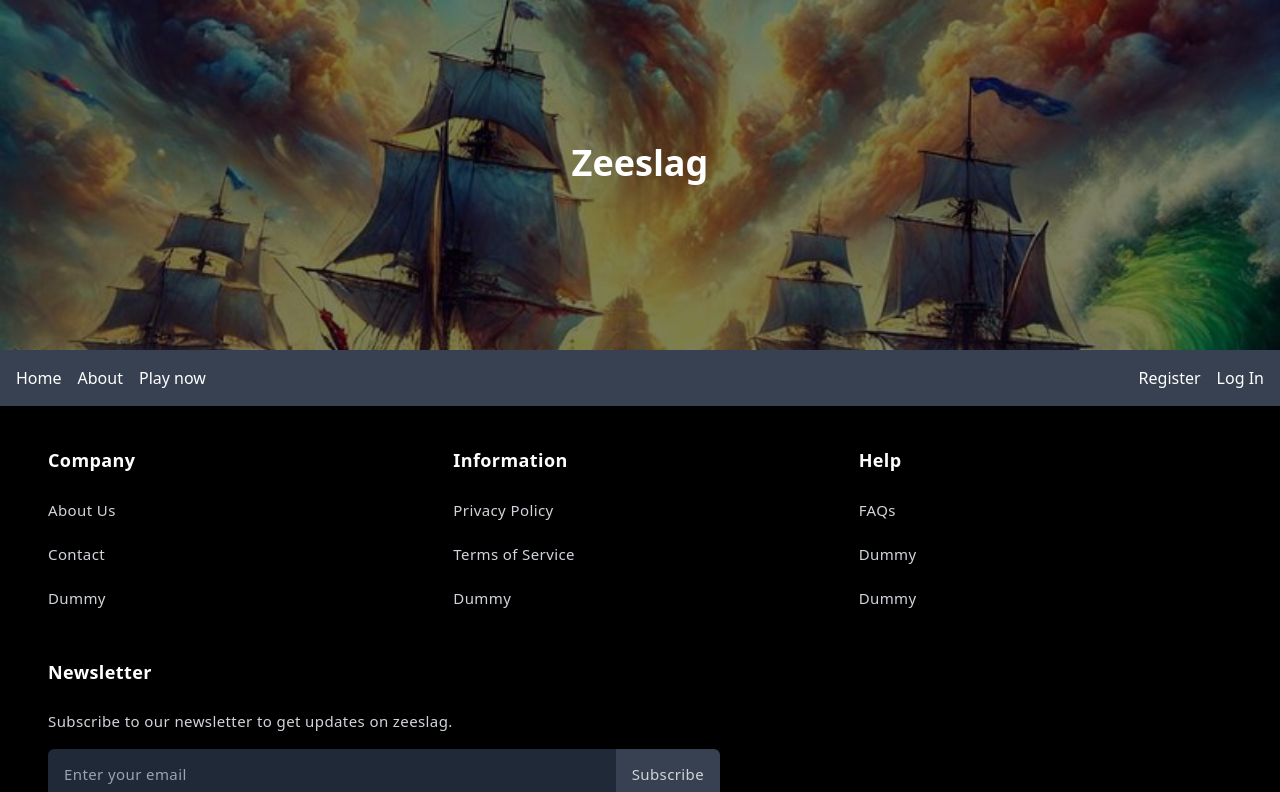
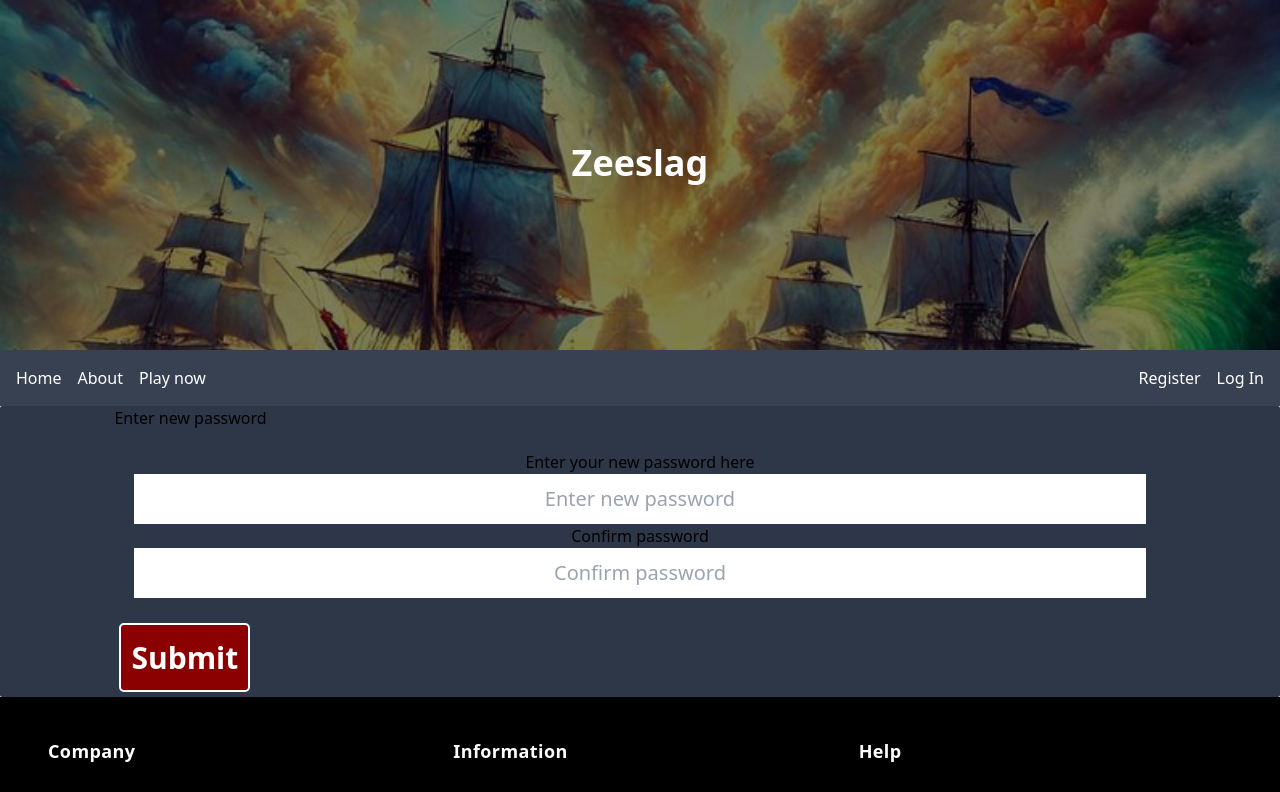
Before and after one commit to Ismail020/pewa-frontend, a Vue app in the folder zeeslag/: page /reset-password in a window 1280 px wide. Shown: the top 792 px of the page. Built offline with nearby package versions, Linux system fonts and the light colour scheme; no server answers.

Commit message:
password rewritten

```diff
--- a/zeeslag/src/components/LoginComponents/Forgot.vue
+++ b/zeeslag/src/components/LoginComponents/ForgotPassword.vue
@@ -1,6 +1,6 @@
 <script>
 export default {
-  name: "Forgot",
+  name: "ForgotPassword",
   data() {
     return {
       email: "",
@@ -8,8 +8,8 @@ export default {
     }
   },
   methods: {
-    async handlePasswordReset() {
-      const url = import.meta.env.VITE_API_URL + "/api/v1/auth/password-reset"
+    async requestPasswordResetLink() {
+      const url = import.meta.env.VITE_API_URL + "/api/v1/auth/forgot-password"
       try {
         const response = await fetch(url, {
           method: "POST",
@@ -29,6 +29,7 @@ export default {
         }
 
         this.message = json.message
+
       } catch(error) {
         console.log("error :", error)
       }
@@ -38,32 +39,34 @@ export default {
 </script>
 
 <template>
-  <div class="form"></div>
-  <form @submit.prevent="handlePasswordReset">
-    <h3> Forgot Password </h3>
+  <div class="form">
+  <form @submit.prevent="requestPasswordResetLink">
+    <div> <h3> Request password reset link </h3> </div>
     <div class="input">
       <label> Email </label>
       <input type="email" id="email" placeholder="Email" v-model="email"/>
     </div>
-    <button> Submit </button>
+    <button> Send request </button>
     <div v-if="message"> {{ message }}</div>
   </form>
-
+  </div>
 </template>
 
 <style scoped>
 .input {
-  background-color: #383B45;
+  background-color: #2d3748;
   padding: 20px;
   text-align: center;
+
 }
 .form {
+  background-color: #2d3748;
   display: flex;
-  background-color: #383B45;
   flex-direction: column;
   border-radius: 2px;
   justify-content: center;
   width: 100vw;
+  align-items: center;
 }
 button {
   background-color: darkred;
--- a/zeeslag/src/components/LoginComponents/LoginComponent.vue
+++ b/zeeslag/src/components/LoginComponents/LoginComponent.vue
@@ -67,7 +67,7 @@ export default {
           <span class="register">
           <router-link to="/register"> Register! </router-link></span></p>
         <p class="register">
-          <router-link to="/forgot"> Forgot Password</router-link>
+          <router-link to="/forgot"> Forgot Password? </router-link>
         </p>
 
       </div>
@@ -77,7 +77,7 @@ export default {
 
 <style scoped>
 .input {
-  background-color: #383B45;
+  background-color: #2d3748;
   padding: 20px;
   text-align: center;
 }
@@ -85,7 +85,7 @@ export default {
 .background-container {
   display: flex;
   justify-content: center;
-  background-color: #383B45;
+  background-color: #2d3748;
   width: 100vw;
 }
 
@@ -102,7 +102,7 @@ button {
   text-align: center;
   font-size: 30px;
   font-weight: bold;
-  border: 2px solid white;
+  border: 1px solid white;
   margin: 5px;
   border-radius: 5px;
   padding: 10px;
@@ -115,7 +115,7 @@ button:hover {
 
 #account {
   color: white;
-  background-color: #383B45;
+  background-color: #2d3748;
   font-size: 20px;
 }
 
--- /dev/null
+++ b/zeeslag/src/components/LoginComponents/ResetPassword.vue
@@ -0,0 +1,110 @@
+<script>
+export default {
+  name: "ResetPassword",
+  data() {
+    return {
+      password: "",
+      confirmPassword: "",
+      message: "",
+    }
+  },
+  methods: {
+    async submitNewPassword() {
+      if (this.password !== this.confirmPassword) {
+        this.message = "Passwords are not the same"
+        return
+      }
+      const url = import.meta.env.VITE_API_URL + "/api/v1/auth/reset-password"
+      const token = this.$route.query.token
+      try {
+        const response = await fetch(url, {
+          method: "POST",
+          headers: {
+            "Content-type": "application/json",
+          },
+          body: JSON.stringify({
+            password: this.password,
+            confirmPassword: this.confirmPassword,
+            token: token,
+          })
+        })
+        console.log(`The new password is: ${this.password}, confirmed password is: ${this.confirmPassword}, and the token is: ${token}.`)
+
+        const json = await response.json();
+
+        if (!response.ok) {
+          console.log(json)
+          this.message = json.message;
+          throw new Error(`Password reset failed, response status: ${response.status}`)
+        }
+        this.message = json.message
+        console.log("Server responded: ", this.message)
+        //this.$router.push("/login")
+      } catch (error) {
+        console.log("error :", error)
+      }
+    }
+  }
+}
+</script>
+
+<template>
+  <div class="form">
+    <form @submit.prevent="submitNewPassword">
+      <div><h3> Enter new password </h3></div>
+      <div class="input">
+        <label> Enter your new password here </label>
+        <input type="password" id="password" placeholder="Enter new password" v-model="password"/>
+        <label> Confirm password </label>
+        <input type="password" id="password" placeholder="Confirm password" v-model="confirmPassword"/>
+
+      </div>
+      <button> Submit</button>
+      <div v-if="message"> {{ message }}</div>
+    </form>
+  </div>
+</template>
+
+<style scoped>
+.input {
+  background-color: #2d3748;
+  padding: 20px;
+  text-align: center;
+
+}
+
+.form {
+  background-color: #2d3748;
+  display: flex;
+  flex-direction: column;
+  border-radius: 2px;
+  justify-content: center;
+  width: 100vw;
+  align-items: center;
+}
+
+button {
+  background-color: darkred;
+  color: white;
+  text-align: center;
+  font-size: 30px;
+  font-weight: bold;
+  border: 2px solid white;
+  margin: 5px;
+  border-radius: 5px;
+  padding: 10px;
+}
+
+button:hover {
+  color: #909df3;
+  border: 2px solid #909df3;
+}
+
+#password {
+  padding: 10px;
+  font-size: 20px;
+  width: 100%;
+  text-align: center;
+}
+
+</style>
--- a/zeeslag/src/router/index.js
+++ b/zeeslag/src/router/index.js
@@ -1,4 +1,4 @@
-import { createRouter, createWebHistory } from 'vue-router'
+import {createRouter, createWebHistory} from 'vue-router'
 import HomeView from '../views/HomeView.vue'
 
 const router = createRouter({
@@ -40,8 +40,13 @@ const router = createRouter({
         {
             path: '/forgot',
             name: 'forgot',
-      component: () => import('../components/LoginComponents/Forgot.vue')
+            component: () => import('../components/LoginComponents/ForgotPassword.vue')
         },
+        {
+            path: '/reset-password',
+            name: 'reset',
+            component: () => import('../components/LoginComponents/ResetPassword.vue'),
+        }
     ]
 })
 
```
Lines whose indentation alone changed are shown as unchanged.
